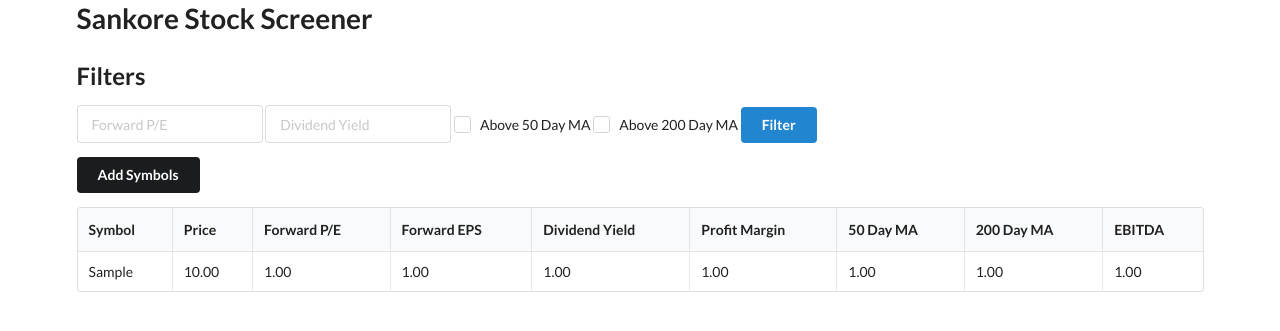
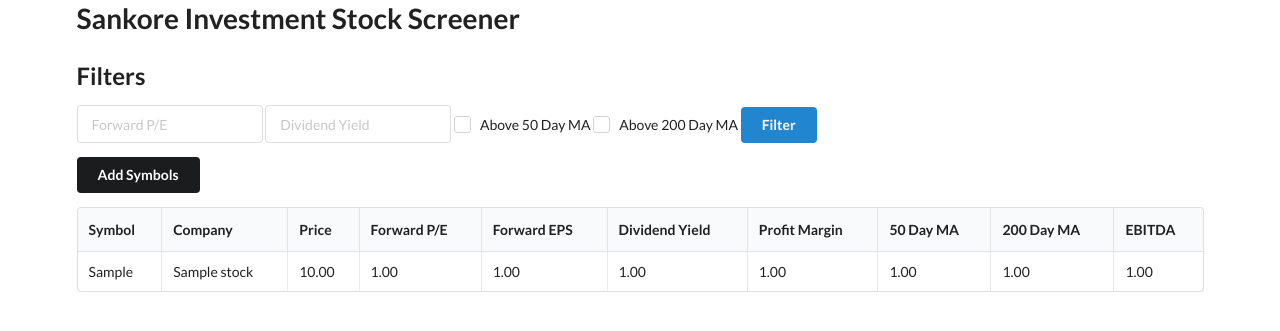
Before and after one commit to eugenex-lab/Stock-Ticker-Screener-with-FastAPI-app, a FastAPI app: page / in a window 1280 px wide. Shown: the top 331 px of the page. Run offline with FastAPI, Linux system fonts and the light colour scheme; tables that the repository leaves empty hold one stand-in row (values such as "Sample post"); some libraries are stand-ins or nearby versions.

Commit message:
added companu name

```diff
--- a/main.py
+++ b/main.py
@@ -76,6 +76,7 @@ def fetch_stock_data(id: int):
     stock.profit_margins = yahoo_data.info['profitMargins']
     stock.operating_margins = yahoo_data.info['operatingMargins']
     stock.ebitda = yahoo_data.info['ebitda']
+    stock.shortName = yahoo_data.info['shortName']
     stock.dividend_yield = yahoo_data.info['dividendYield'] * 100
 
     db.add(stock)
--- a/models.py
+++ b/models.py
@@ -17,3 +17,8 @@ class Stock(Base):
     profit_margins = Column(Numeric(10, 2))
     operating_margins = Column(Numeric(10, 2))
     ebitda = Column(Numeric(10, 2))
+    shortName = Column(String, index=True)
+
+
+
+print('Lol oya do am if he easy ')
--- a/templates/home.html
+++ b/templates/home.html
@@ -62,6 +62,7 @@ $(document).ready(function() {
   <thead>
     <tr>
       <th>Symbol</th>
+      <th>Company </th>
       <th>Price</th>
       <th>Forward P/E</th>
       <th>Forward EPS</th>
@@ -76,6 +77,7 @@ $(document).ready(function() {
     {% for stock in stocks %}
     <tr>
       <td>{{ stock.symbol }}</td>
+      <td>{{ stock.shortName }}</td>
       <td>{{ stock.price }}</td>
       <td>{{ stock.forward_pe }}</td>
       <td>{{ stock.forward_eps }}</td>
--- a/templates/layout.html
+++ b/templates/layout.html
@@ -9,7 +9,7 @@
 
     <body>
             <div class="ui container">
-        <h1>Sankore Stock Screener</h1>
+        <h1>Sankore Investment Stock Screener</h1>
         {% block content %}
         {% endblock %}
         </div>
```
